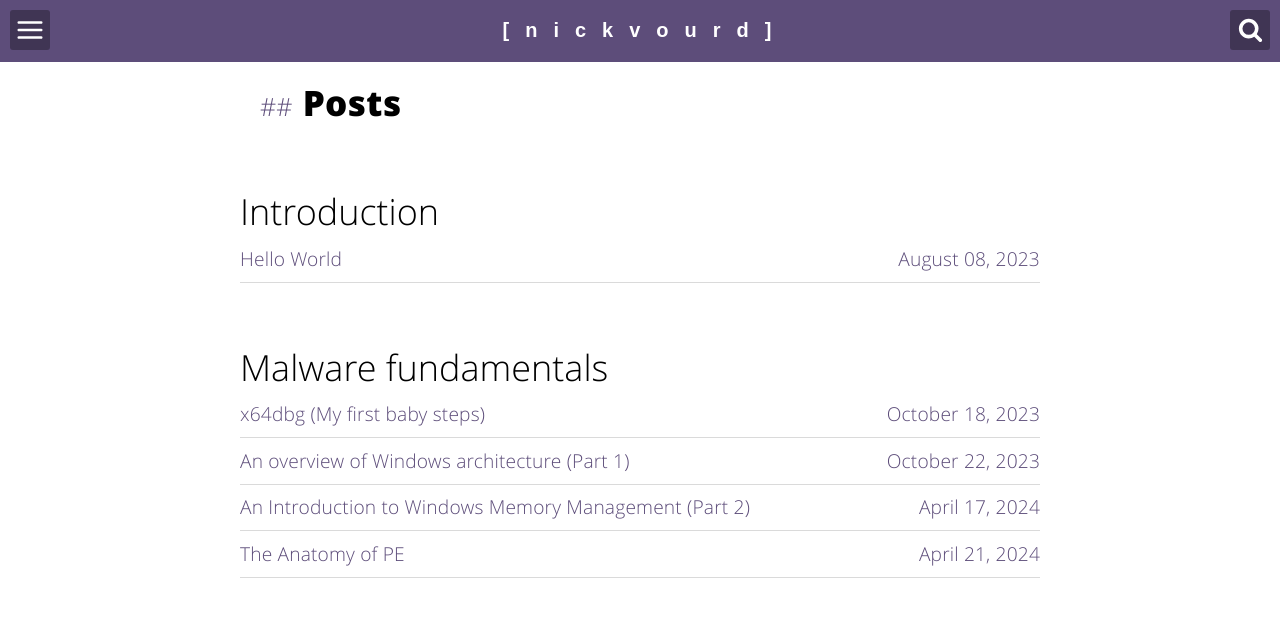
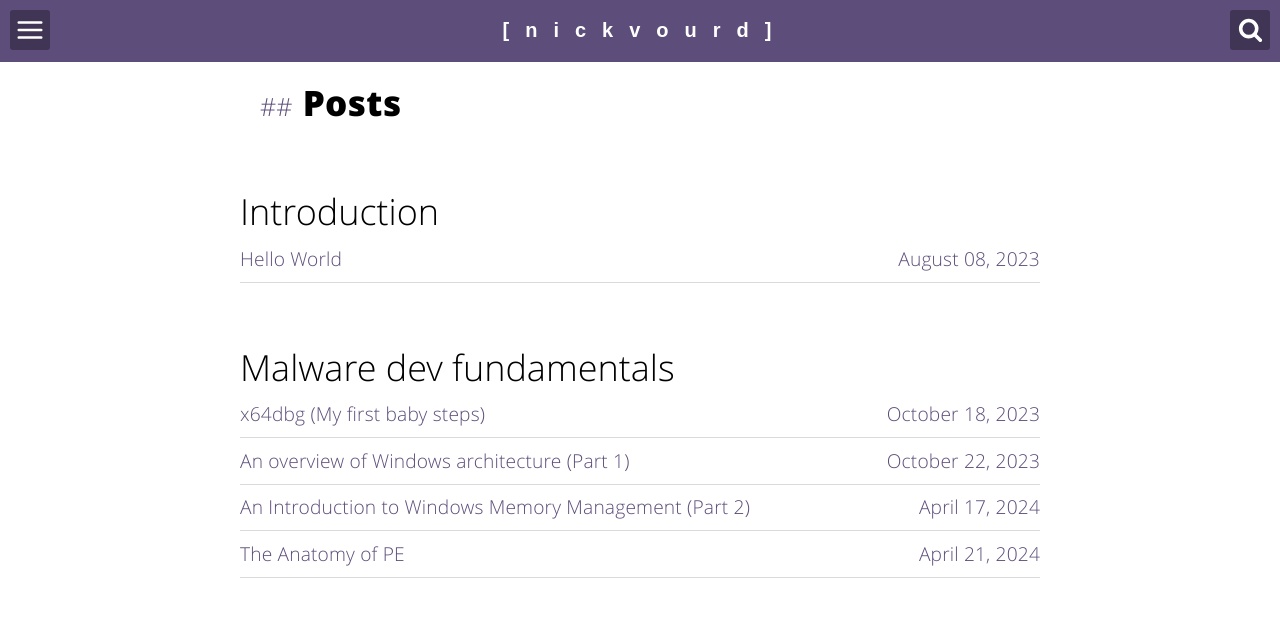
Before and after one commit to nickvourd/nickvourd.github.io, a Jekyll site: the page built from posts.html, in a window 1280 px wide. Shown: the top 617 px of the page. Built offline with Jekyll 4.4.1, drawn with Linux system fonts in a browser that asks for light colours.

Commit message:
Change the categorry

```diff
--- a/_posts/2023-10-18-x64dbg-intro.md
+++ b/_posts/2023-10-18-x64dbg-intro.md
@@ -11,7 +11,7 @@ tags:
 
 description: ""
 categories:
-  - Malware Fundamentals
+  - Malware Dev Fundamentals
 ---
 
 <!-- add the button style & script -->
--- a/_posts/2023-10-22-an-overview-of-windows-arch.md
+++ b/_posts/2023-10-22-an-overview-of-windows-arch.md
@@ -13,7 +13,7 @@ tags:
 
 description: ""
 categories:
-  - Malware Fundamentals
+  - Malware Dev Fundamentals
 ---
 
 <!-- add the button style & script -->
--- a/_posts/2024-04-17-an-introduction-to-windows-memory-management.md
+++ b/_posts/2024-04-17-an-introduction-to-windows-memory-management.md
@@ -11,7 +11,7 @@ tags:
 
 description: ""
 categories:
-  - Malware Fundamentals
+  - Malware Dev Fundamentals
 ---
 
 <!-- add the button style & script -->
--- a/_posts/2024-04-21-the-anatomy-of-pe.md
+++ b/_posts/2024-04-21-the-anatomy-of-pe.md
@@ -13,7 +13,7 @@ tags:
 
 description: ""
 categories:
-  - Malware Fundamentals
+  - Malware Dev Fundamentals
 ---
 
 <!-- add the button style & script -->
```
